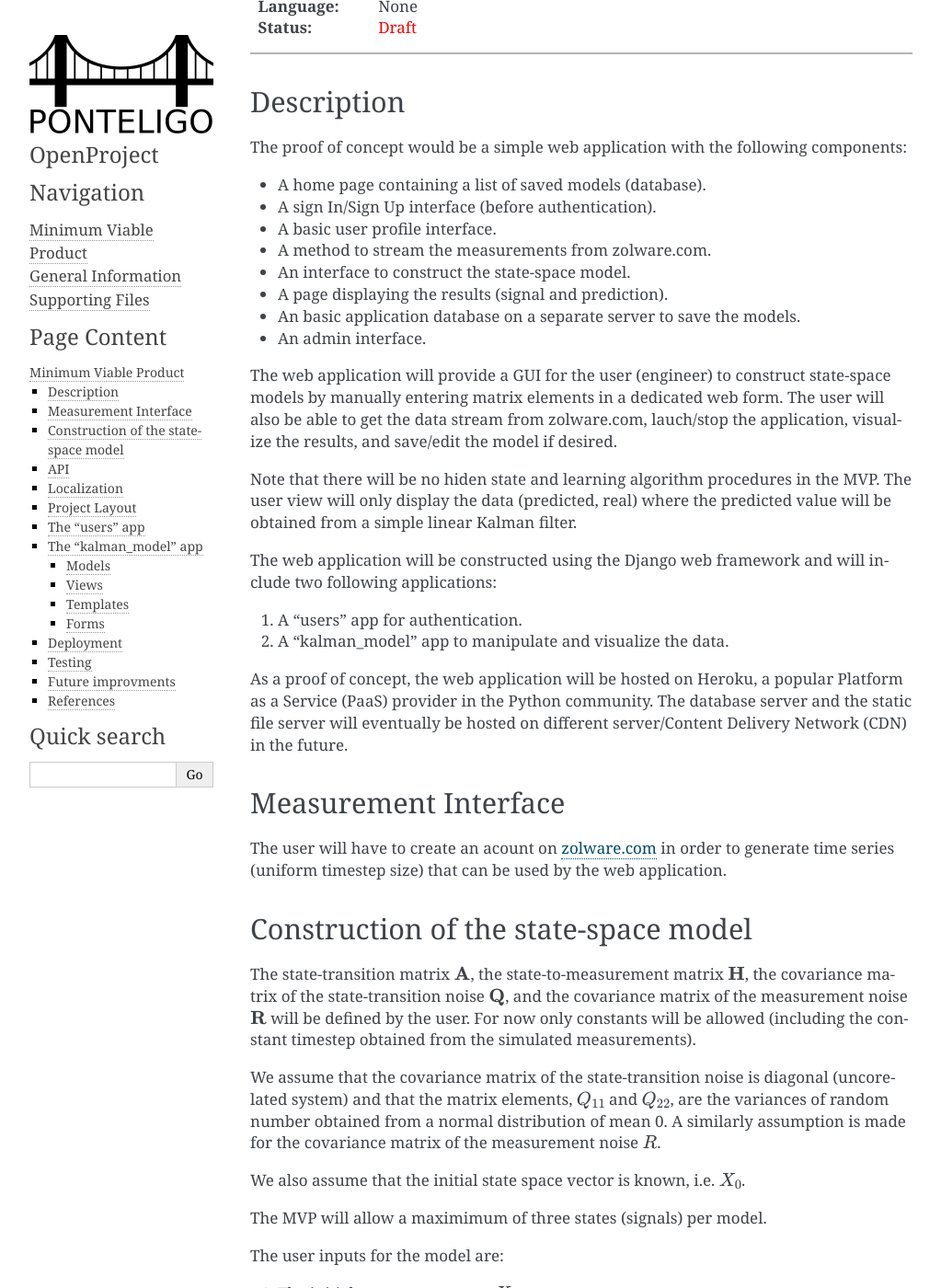
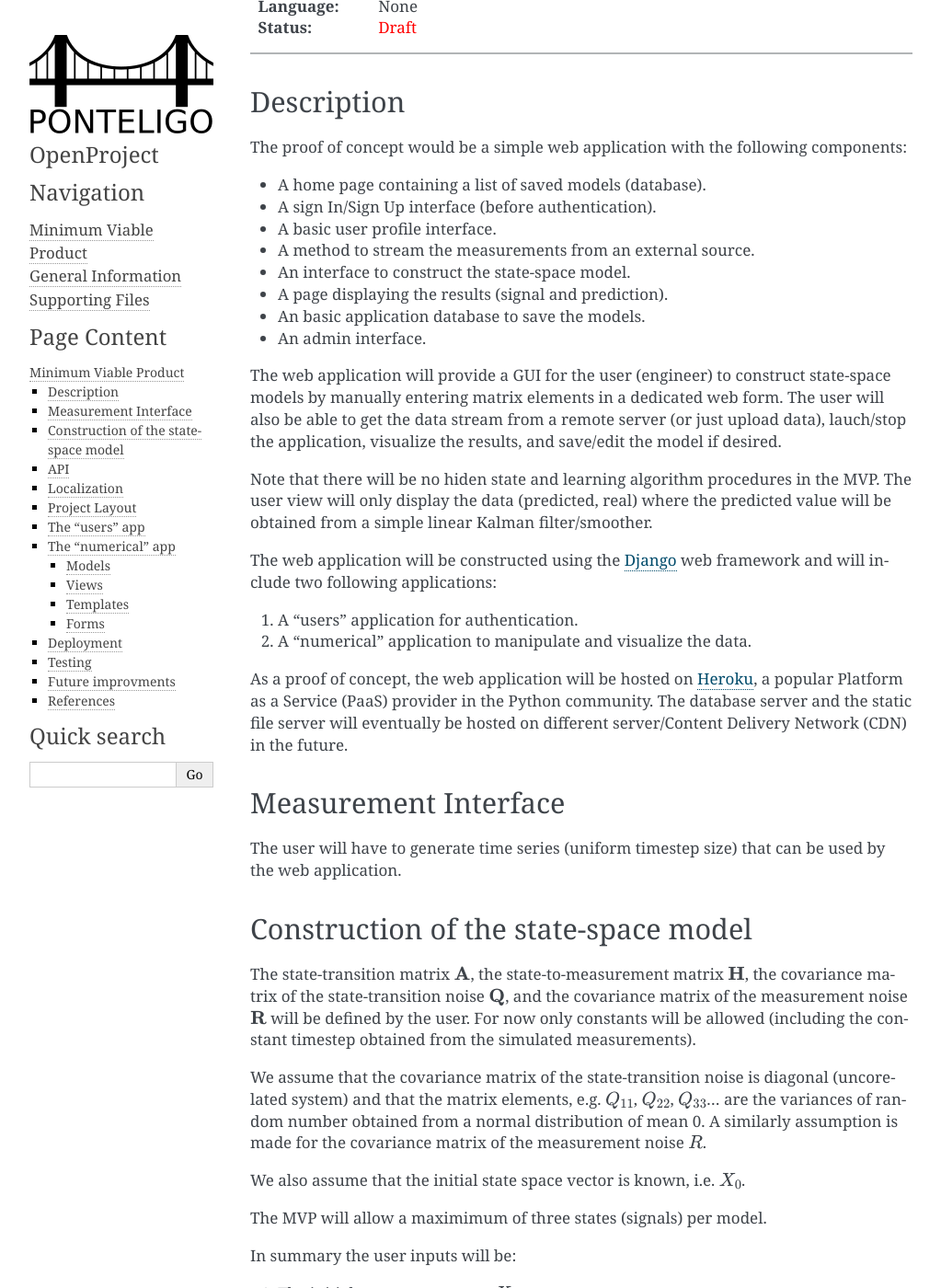
Before and after one commit to zolware/specsPonteligo, a Sphinx documentation site: the page built from doc/mvp.rst, in a window 1280 px wide and 1400 px high, scrolled down 196 px. Shown: the whole window at 92% size, without its empty margins (118-1141 px from the left). Built offline with Sphinx 7.4.7, drawn with Linux system fonts in a browser that asks for light colours; cross-references to code outside the pages are shown as plain code; some of the changed text lies outside the part shown.

Commit message:
Updated specifications for the meeting.

```diff
--- a/doc/mvp.rst
+++ b/doc/mvp.rst
@@ -25,42 +25,43 @@
 - A home page containing a list of saved models (database).
 - A sign In/Sign Up interface (before authentication).
 - A basic user profile interface.
-- A method to stream the measurements from zolware.com.
+- A method to stream the measurements from an external source.
 - An interface to construct the state-space model.
 - A page displaying the results (signal and prediction).
-- An basic application database on a separate server to save the models.
+- An basic application database to save the models.
 - An admin interface.
 
-The web application will provide a GUI for the user (engineer) to construct state-space models by manually entering matrix elements in a dedicated web form. The user will also be able to get the data stream from zolware.com, lauch/stop the application, visualize the results, and save/edit the model if desired.
+The web application will provide a GUI for the user (engineer) to construct state-space models by manually entering matrix elements in a dedicated web form. The user will also be able to get the data stream from a remote server (or just upload data), lauch/stop the application, visualize the results, and save/edit the model if desired.
 
-Note that there will be no hiden state and learning algorithm procedures in the MVP. The user view will only display the data (predicted, real) where the predicted value will be obtained from a simple linear Kalman filter.
+Note that there will be no hiden state and learning algorithm procedures in the MVP. The user view will only display the data (predicted, real) where the predicted value will be obtained from a simple linear Kalman filter/smoother.
 
-The web application will be constructed using the Django web framework and will include two following applications:
+The web application will be constructed using the `Django <https://www.djangoproject.com>`_ web framework and will include two following applications:
 
-1. A "users" app for authentication.
-2. A "kalman_model" app to manipulate and visualize the data.
+1. A "users" application for authentication.
+2. A "numerical" application to manipulate and visualize the data.
 
-As a proof of concept, the web application will be hosted on Heroku, a popular Platform as a Service (PaaS) provider in the Python community. The database server and the static file server will eventually be hosted on different server/Content Delivery Network (CDN) in the future.
+As a proof of concept, the web application will be hosted on `Heroku <https://www.heroku.com>`_, a popular Platform as a Service (PaaS) provider in the Python community. The database server and the static file server will eventually be hosted on different server/Content Delivery Network (CDN) in the future.
 
 
 Measurement Interface
 ---------------------
 
-The user will have to create an acount on `zolware.com <https://zolware.com>`_ in order to generate time series (uniform timestep size) that can be used by the web application.
+The user will have to generate time series (uniform timestep size) that can be used by the web application.
 
 .. _sec_state_space:
+
 Construction of the state-space model
 -------------------------------------
 
 The state-transition matrix :math:`\mathbf{A}`, the state-to-measurement matrix :math:`\mathbf{H}`, the covariance matrix of the state-transition noise :math:`\mathbf{Q}`, and the covariance matrix of the measurement noise :math:`\mathbf{R}` will be defined by the user. For now only constants will be allowed (including the constant timestep obtained from the simulated measurements).
 
-We assume that the covariance matrix of the state-transition noise is diagonal (uncorelated system) and that the matrix elements, :math:`Q_{11}` and :math:`Q_{22}`, are the variances of random number obtained from a normal distribution of mean 0. A similarly assumption is made for the covariance matrix of the measurement noise :math:`R`.
+We assume that the covariance matrix of the state-transition noise is diagonal (uncorelated system) and that the matrix elements, e.g. :math:`Q_{11}`, :math:`Q_{22}`, :math:`Q_{33}`... are the variances of random number obtained from a normal distribution of mean 0. A similarly assumption is made for the covariance matrix of the measurement noise :math:`R`.
 
 We also assume that the initial state space vector is known, i.e. :math:`X_0`.
 
 The MVP will allow a maximimum of three states (signals) per model.
 
-The user inputs for the model are:
+In summary the user inputs will be:
 
 1. The initial state-space vector :math:`X_0`.
 2. The entries of the matrices :math:`\mathbf{A}` and :math:`\mathbf{H}`.
@@ -71,7 +72,9 @@
 API
 ---
 
-The `zolware package <https://zolware.github.io/specsZolware/api/index.html>`_ will be cloned from the GitHub repository and installed on the Heroku server using setuptools. The Python API will provide simple classes for manipulating the data and producing the results.
+A basic API (based on open source code) will be hosted on a GitHub repository (eventually on PyPI). Our API will also be installed on the Heroku server using setuptools. The Python API will provide simple classes for manipulating the data and producing the results.
+
+It is planned to use `Numpy <http://www.numpy.org>`_ and `Scipy <https://scipy.org>`_ as the building blocks for the numerical code. The package `filterpy <https://pypi.python.org/pypi/filterpy>`_ can also be used in the MVP (MIT license).
 
 
 Localization
@@ -92,53 +95,53 @@
 The Django project will use `django-allauth <https://github.com/pennersr/django-allauth>`_ for authentication.
 
 
-The "kalman_model" app
+The "numerical" app
 ----------------------
 
-The "kalman_model" app will save the user's inputs and provide access to the model database. The application will also provide tools to manipulate (Kalman filter) and visualize the data.
+The "numerical" application will save the user's inputs and provide access to the model database. The application will also provide tools to manipulate (Kalman filter) and visualize the data.
 
 In the future, we plan to add a bayesian network visualization tool as well as an array of different filters and signal analysis tools.
 
 Models
 ######
 
-The *User* model will be imported from the "users" app. The *Kalman_model* model will contain the basic information listed in :numref:`table1`. Note that the *ArrayField* and the *JSONField* are specific to postgreSQL but are available in the django.contrib.postgres.fields module.
+The *User* model will be imported from the "users" app. The *Numerical* model will contain the basic user inputs listed in :numref:`table1`. Note that the *ArrayField* and the *JSONField* are specific to postgreSQL but are available in the django.contrib.postgres.fields module.
 
-.. csv-table:: The *Kalman_model* model.
+.. csv-table:: The *Numerical* model.
    :name: table1
    :header: "Field", "Type", "Details"
    :widths: 5, 5, 5
 
-    "owner", "CharF", "ForeignKey(User, on_delete=CASCADE)"
-    "measurements", "CharF", "ManyToManyField(Measurement)"
-    "initial_states", "ArrayF(FloatF)", "blank=true"
-    "a_matrix", "ArrayF(ArrayF(FloatF))", "blank=true"
-    "h_matrix", "ArrayF(ArrayF(FloatF)", "blank=true"
-    "q_matrix", "ArrayF(ArrayF(FloatF))", "blank=true"
-    "r_matrix", "ArrayF(ArrayF(FloatF))", "blank=true"
-    "filename", "JSONF()", ""
+    "owner", "C", "ForeignKey(User)"
+    "measurements", "C", "ManyToManyField(Measurement)"
+    "initial_states", "AF", "blank=true"
+    "a_matrix", "AAF", "blank=true"
+    "h_matrix", "AAF", "blank=true"
+    "q_matrix", "AAF", "blank=true"
+    "r_matrix", "AAF", "blank=true"
+    "filename", "JF", ""
 
-Validators will be defined for the ArrayFileds and JSONField in order to make sure the matrices are invertible and that the JSON file can be generated and overwrited when the model is updated (edited).
+where "C"  is for *CharField*, "AF" for *ArrayField(FloatField)*, "AAF" for *ArrayField(ArrayField(FloatField))*, and "JF" is for *JSONField*. Validators will be defined for the ArrayFields and JSONField in order to make sure the matrices are invertible and that the JSON file can be generated and overwrited when the model is updated (edited).
 
-A *Measurement* model will be needed and constructed from the data streamed by the data source (zolware.com). The model attributes are presented in :numref:`table2`.
+A *Measurement* model will be needed and constructed from the data streamed by the data source. The model attributes are presented in :numref:`table2`.
 
 .. csv-table::  The *Measurement* model.
     :name: table2
     :header: "Field", "Type", "Details"
     :widths: 5, 5, 5
 
-     "name", "CharField", "unique=true"
-     "is_sim", "Boolean", ""
-     "index", "IntegerF", "unique=true"
-     "xname", "CharF", "blank=false"
-     "xunit", "CharF", "blank=true"
-     "yname", "CharF", "blank=false"
-     "yunit", "CharF", "blank=true"
-     "pubDate", "DateTimeF", "blank=true"
-     "originator", "CharF", "blank=true"
-     "filename", "JSONF", ""
+     "name", "C", "unique=true"
+     "is_sim", "B", ""
+     "index", "I", "unique=true"
+     "xname", "C", "blank=false"
+     "xunit", "C", "blank=true"
+     "yname", "C", "blank=false"
+     "yunit", "C", "blank=true"
+     "pubDate", "DT", "blank=true"
+     "originator", "C", "blank=true"
+     "filename", "JF", ""
 
-The is_sim atribute is true if the data ares simualted, and the index attribute correponds to the length of the measurment array.
+where "B" is for *BooleanField*, "I" is for *IntegerField*, and "DT" is for *DateTimeField*. The *is_sim* atribute is true if the data are simulated, and the index attribute correponds to the length of the measurment array.
 
 
 Views
@@ -165,7 +168,6 @@
     :name: f_signIn
     :width: 600px
     :align: center
-    :height: 464px
     :alt: alternate text
     :figclass: align-center
 
@@ -174,7 +176,7 @@
 Forms
 #####
 
-The Model Form will contain the elements the user inputs defined in :numref:`sec_state_space`. The size of the matrices will be determined by the number of signals (maximum three for the MVP). Note that the size of the matrices can be ajusted be leaving zeros on the diagonal of the rows and columns to be removed.
+The Model Form will contain the elements the user inputs defined in :ref:`sec_state_space`. The size of the matrices will be determined by the number of signals (maximum three for the MVP). Note that the size of the matrices can be ajusted be leaving zeros on the diagonal of the rows and columns to be removed. The package `django-angular <http://django-angular.awesto.com/form_validation/>`_  seems to be an easy option for the MVP.
 
 Deployment
 ----------
@@ -185,7 +187,8 @@
 Testing
 -------
 
-Should be similar to what is presented in the introductory book of :cite:`Parcival2014`.
+Should be inspired from the best practivces presented in the introductory book of :cite:`Parcival2014`.
+
 
 Future improvments
 ------------------
@@ -197,7 +200,8 @@
 - Add other solving methods, e.g. UD filter, Square-root filter.
 - Add a bayesian network visualization tool.
 - Support for varying time-step size.
-- Switch to Amazon EC2?
+- Switch to Amazon EC2.
+
 
 References
 ----------
```
